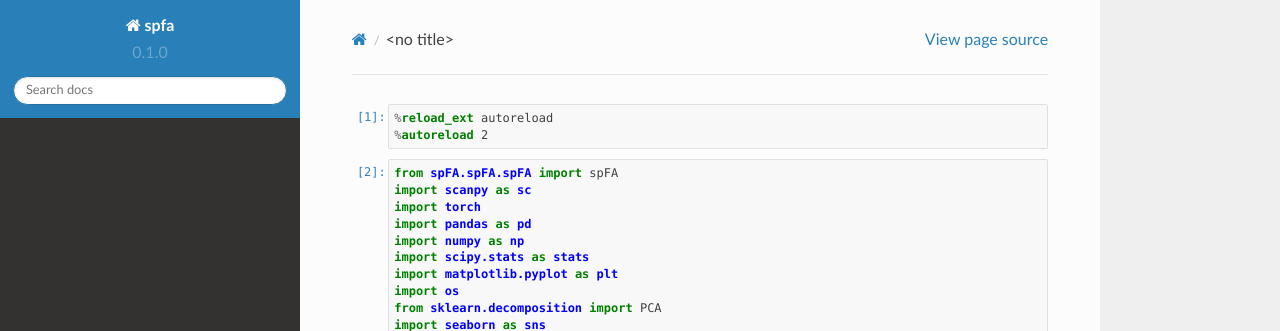
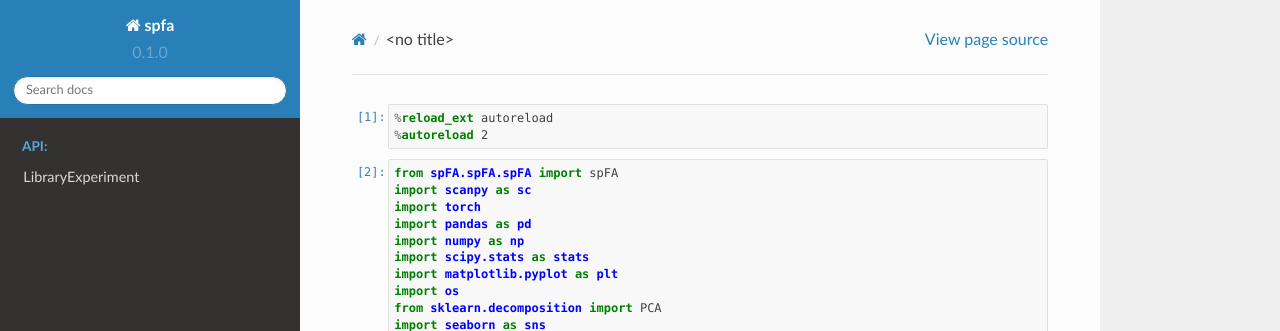
Before and after one commit to tcapraz/SOFA, a Sphinx documentation site: the page built from docs/notebooks/pbmc5k.ipynb, in a window 1280 px wide. Shown: the top 331 px of the page. Built offline with Sphinx 7.4.7 and the Read the Docs theme 2.0.0, drawn with Linux system fonts in a browser that asks for light colours; pages that are not in the unit, such as notebooks, are missing from menus.

Commit message:
fix typo in docs index

```diff
--- a/docs/index.rst
+++ b/docs/index.rst
@@ -1,7 +1,7 @@
-Welcome to arraylib's documentation!
+Welcome to spfa's documentation!
 ===================================
 
-`arraylib-solve` is a tool to deconvolve combinatorially pooled arrayed random mutagenesis libraries (e.g. by transposon mutagenesis). In a typical experiment generating arrayed mutagenesis libraries, first a pooled version of the library is created and arrayed on a grid of well plates. To infer the identities of each mutant on the well plate, wells are pooled in combinatorial manner such that each mutant appears in a unique combination of pools. The pools are then sequenced using NGS and sequenced reads are stored in individual fastq files per pool. `arraylib-solve` deconvolves the pools and returns summaries stating the identity and location of each mutant on the original well grid. The package is based on the approach described in :cite:p:`baym2016rapid`.
+
 
 
 
@@ -10,7 +10,7 @@
    :maxdepth: 2
    :caption: API:
 
-   spFA
+   spfa
 
 
 .. toctree::
```
